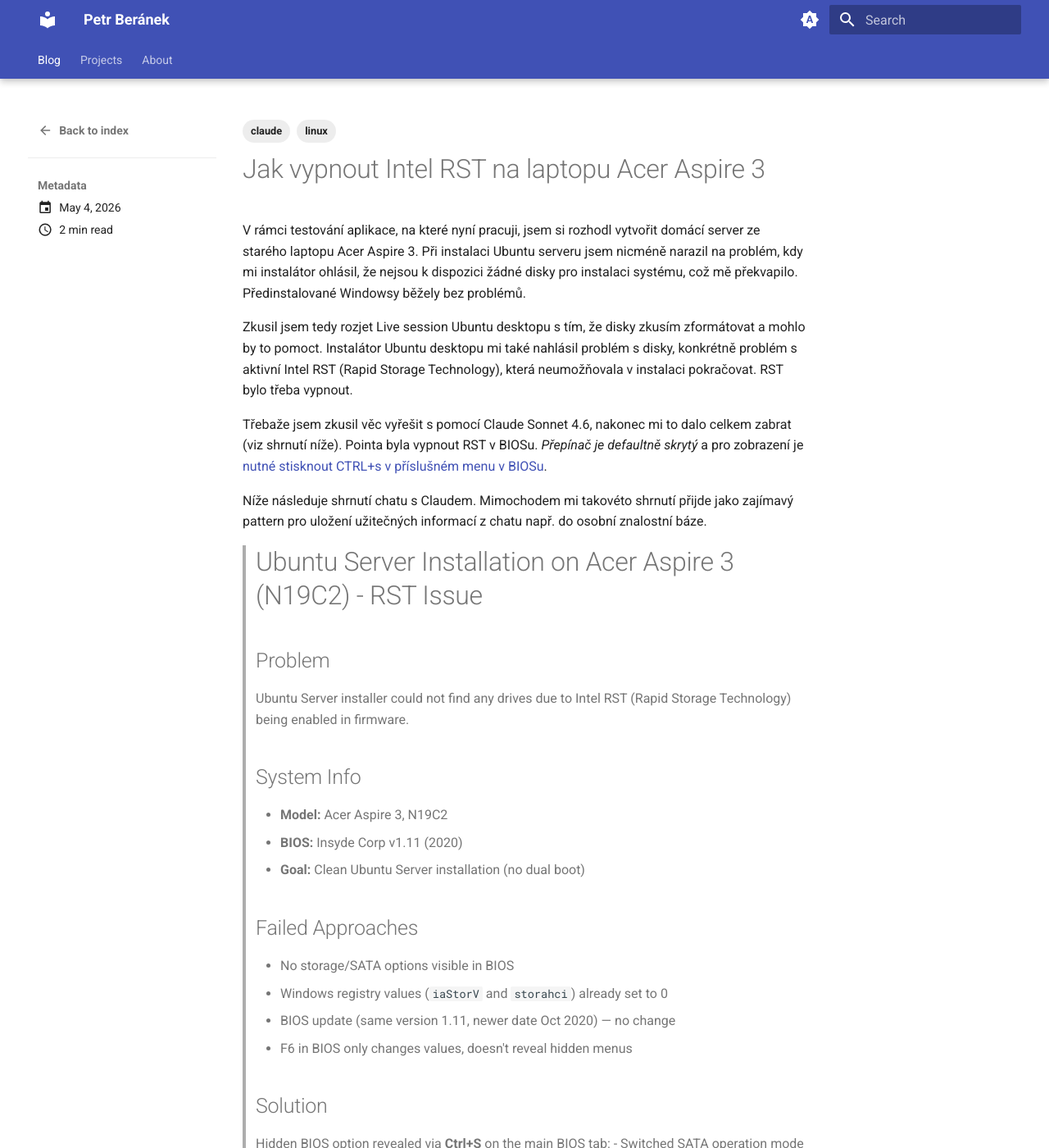
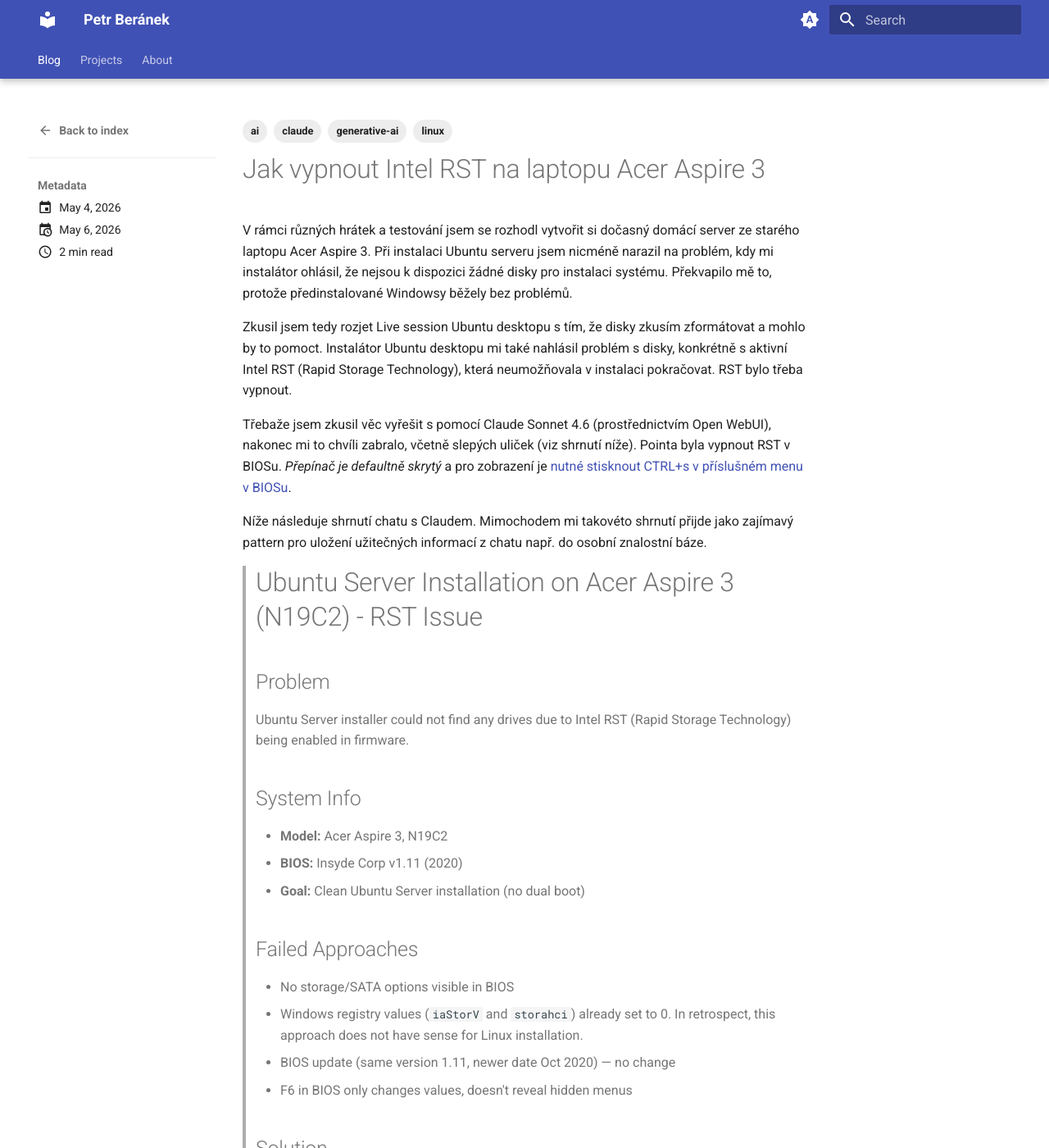
Before and after one commit to peberanek/peberanek.github.io, an MkDocs documentation site: the page built from docs/posts/jak-vypnout-intel-rst.md, in a window 1280 px wide and 1400 px high. Shown: the whole window at 82% size. Built offline with MkDocs 1.6.1 and Material for MkDocs 9.7.7, drawn with Linux system fonts in a browser that asks for light colours; some of the changed text lies outside the part shown.

Commit message:
blog: update post about disabling RST on Acer Aspire

```diff
--- a/docs/posts/jak-vypnout-intel-rst.md
+++ b/docs/posts/jak-vypnout-intel-rst.md
@@ -1,17 +1,21 @@
 ---
-date: 2026-05-04
+date:
+  created: 2026-05-04
+  updated: 2026-05-06
 tags:
+  - ai
+  - generative-ai
   - linux
   - claude
 ---
 
 # Jak vypnout Intel RST na laptopu Acer Aspire 3
 
-V rámci testování aplikace, na které nyní pracuji, jsem si rozhodl vytvořit domácí server ze starého laptopu Acer Aspire 3. Při instalaci Ubuntu serveru jsem nicméně narazil na problém, kdy mi instalátor ohlásil, že nejsou k dispozici žádné disky pro instalaci systému, což mě překvapilo. Předinstalované Windowsy běžely bez problémů.
+V rámci různých hrátek a testování jsem se rozhodl vytvořit si dočasný domácí server ze starého laptopu Acer Aspire 3. Při instalaci Ubuntu serveru jsem nicméně narazil na problém, kdy mi instalátor ohlásil, že nejsou k dispozici žádné disky pro instalaci systému. Překvapilo mě to, protože předinstalované Windowsy běžely bez problémů.
 
-Zkusil jsem tedy rozjet Live session Ubuntu desktopu s tím, že disky zkusím zformátovat a mohlo by to pomoct. Instalátor Ubuntu desktopu mi také nahlásil problém s disky, konkrétně problém s aktivní Intel RST (Rapid Storage Technology), která neumožňovala v instalaci pokračovat. RST bylo třeba vypnout.
+Zkusil jsem tedy rozjet Live session Ubuntu desktopu s tím, že disky zkusím zformátovat a mohlo by to pomoct. Instalátor Ubuntu desktopu mi také nahlásil problém s disky, konkrétně s aktivní Intel RST (Rapid Storage Technology), která neumožňovala v instalaci pokračovat. RST bylo třeba vypnout.
 
-Třebaže jsem zkusil věc vyřešit s pomocí Claude Sonnet 4.6, nakonec mi to dalo celkem zabrat (viz shrnutí níže). Pointa byla vypnout RST v BIOSu. _Přepínač je defaultně skrytý_ a pro zobrazení je [nutné stisknout CTRL+s v příslušném menu v BIOSu](https://community.acer.com/en/discussion/comment/895185?tab=all&utm_source=community-share#Comment_895185).
+Třebaže jsem zkusil věc vyřešit s pomocí Claude Sonnet 4.6 (prostřednictvím Open WebUI), nakonec mi to chvíli zabralo, včetně slepých uliček (viz shrnutí níže). Pointa byla vypnout RST v BIOSu. _Přepínač je defaultně skrytý_ a pro zobrazení je [nutné stisknout CTRL+s v příslušném menu v BIOSu](https://community.acer.com/en/discussion/comment/895185?tab=all&utm_source=community-share#Comment_895185).
 
 <!-- more -->
 
@@ -30,7 +34,7 @@
 >
 > ## Failed Approaches
 > - No storage/SATA options visible in BIOS
-> - Windows registry values (`iaStorV` and `storahci`) already set to 0
+> - Windows registry values (`iaStorV` and `storahci`) already set to 0. In retrospect, this approach does not have sense for Linux installation.
 > - BIOS update (same version 1.11, newer date Oct 2020) — no change
 > - F6 in BIOS only changes values, doesn't reveal hidden menus
 >
@@ -48,4 +52,6 @@
 
 ## Lessons Learned
 
-* Finální informaci (CTRL+s v Biosu pro zobrazení skrytého přepínače pro SATA) mi model neporadil (model byl blízko, radil klávesu F6, která je ale rezervovaná pro změnu hodnot). Používal jsem Claude Sonnet 4.6 _bez přístupu k internetu_. Příště bude užitečnější zvolit model s online přístupem.
+* Finální informaci (CTRL+s v Biosu pro zobrazení skrytého přepínače pro SATA) mi model neporadil (model byl blízko, radil klávesu F6, která je ale rezervovaná pro změnu hodnot). Používal jsem Claude Sonnet 4.6 _bez přístupu k internetu_. Příště bude užitečnější zvolit model s možností hledat na internetu. Používám k tomu [variantu `:online` v OpenRouter](https://openrouter.ai/docs/guides/routing/model-variants/online).
+
+_Update_: Přidal jsem poznámky o volání modelu přes Open WebUI a jak volat model tak, aby měl přístup k vyhledávání na internetu.
```
